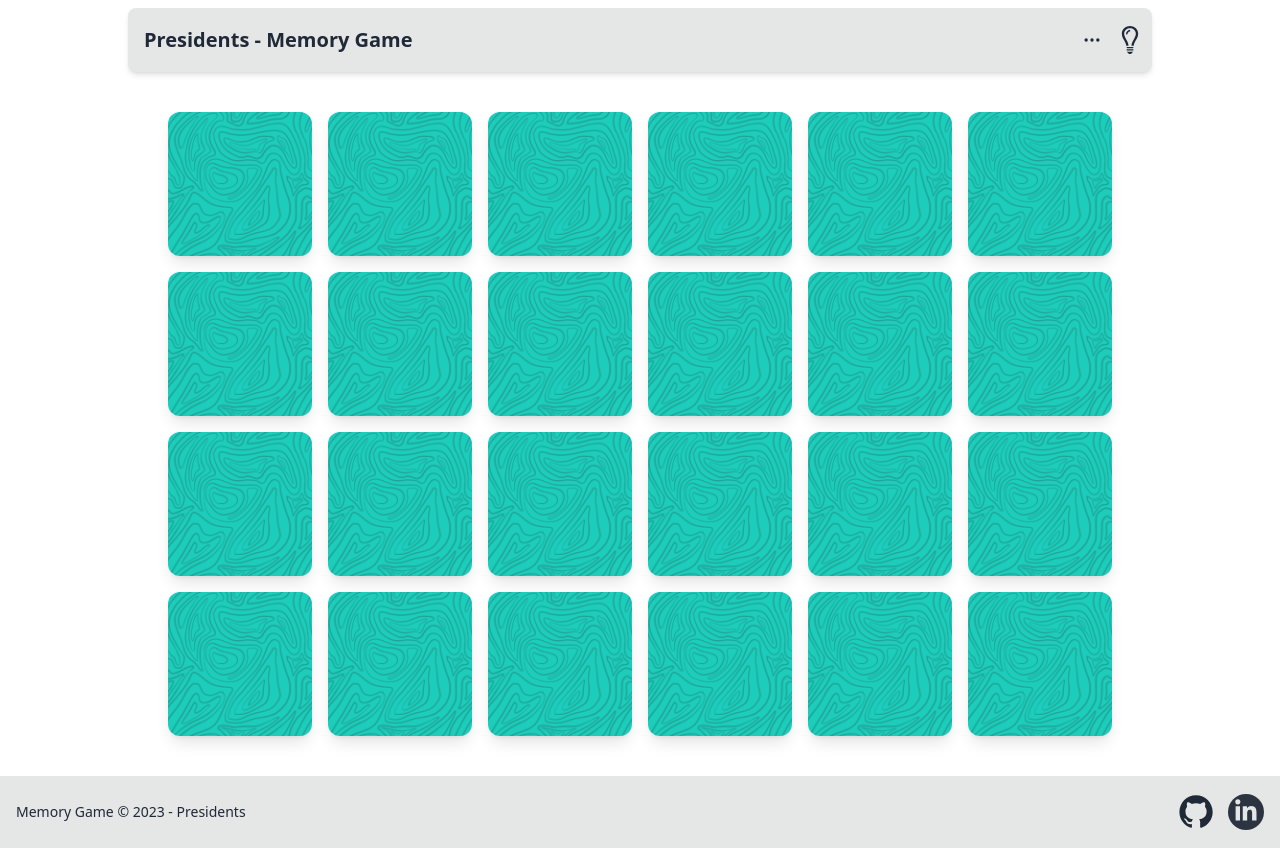
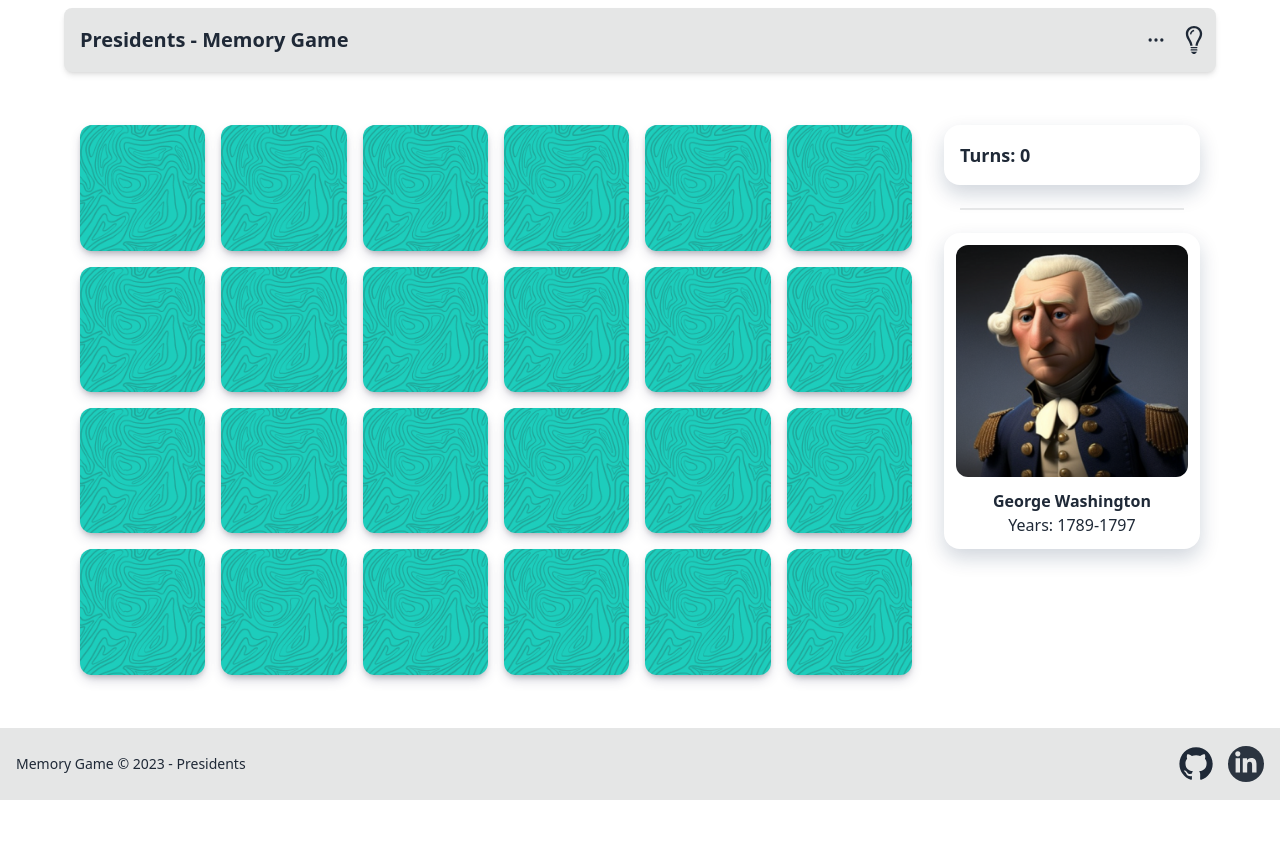
Before and after one commit to fm-anderson/memory-game, a React (Vite) app: page / in a window 1280 px wide. After the commit the page ends 800 px from the top, so only its background shows below. Built offline with nearby package versions, Linux system fonts and the light colour scheme.

Commit message:
feature: info bar markup

```diff
--- a/src/components/Card.jsx
+++ b/src/components/Card.jsx
@@ -8,6 +8,8 @@ function Card({ cardItem }) {
   const [matched, setMatched] = useAtom(matchedAtom);
   const [active, setActive] = useAtom(flippedAtom);
   const matchedClass = matched.includes(cardItem) ? "mask mask-squircle" : "";
+  const shadowClass =
+    "shadow-[rgba(50,50,93,0.25)_0px_6px_12px_-2px,_rgba(0,0,0,0.3)_0px_3px_7px_-3px]";
 
   useEffect(() => {
     if (active.flippedOne && active.flippedTwo) {
@@ -43,7 +45,7 @@ function Card({ cardItem }) {
   return (
     <label className="swap swap-flip">
       <input type="checkbox" checked={flipped} onChange={handleFlip} />
-      <div className="swap-off bg-accent rounded-xl shadow-lg">
+      <div className={`swap-off bg-accent rounded-xl ${shadowClass}`}>
         <img src="/presidents/back.png" className="rounded-xl" />
       </div>
       <div className="swap-on">
--- /dev/null
+++ b/src/components/Counter.jsx
@@ -0,0 +1,13 @@
+import React from "react";
+
+function Counter() {
+  return (
+    <div className="card bg-base-100 h-fit w-full shadow-[rgba(13,_38,_76,_0.19)_0px_9px_20px]">
+      <div className="m-4 flex">
+        <h2 className="justify-start text-lg font-semibold">Turns: 0</h2>
+      </div>
+    </div>
+  );
+}
+
+export default Counter;
--- a/src/components/Game.jsx
+++ b/src/components/Game.jsx
@@ -3,7 +3,7 @@ import Card from "./Card";
 
 function Game({ cards }) {
   return (
-    <div className="m-4 grid max-w-screen-lg grid-cols-4 gap-2 md:m-10 md:grid-cols-6 md:gap-4">
+    <div className="m-4 grid max-w-screen-lg grid-cols-4 gap-2 md:mx-4 md:grid-cols-6 md:gap-4">
       {cards.map((cardItem) => {
         return <Card key={randomKey(8)} cardItem={cardItem} />;
       })}
--- /dev/null
+++ b/src/components/InfoCard.jsx
@@ -0,0 +1,18 @@
+function InfoCard() {
+  return (
+    <div className="card bg-base-100 w-full shadow-[rgba(13,_38,_76,_0.19)_0px_9px_20px] md:w-64">
+      <span className="hidden md:flex">
+        <figure className="px-3 pt-3">
+          <img src="/presidents/1.png" className="rounded-xl" />
+        </figure>
+      </span>
+
+      <div className="my-3 items-center text-center">
+        <h2 className="text-md font-semibold">George Washington</h2>
+        <p>Years: 1789-1797</p>
+      </div>
+    </div>
+  );
+}
+
+export default InfoCard;
--- a/src/components/Navbar.jsx
+++ b/src/components/Navbar.jsx
@@ -2,7 +2,7 @@ import ThemeSelector from "./ThemeSelector";
 
 function Navbar() {
   return (
-    <header className="navbar bg-base-300 max-w-full lg:mt-2 lg:max-w-[80%] lg:rounded-lg lg:shadow-md">
+    <header className="navbar bg-base-300 max-w-full lg:mt-2 lg:max-w-[90%] lg:rounded-lg lg:shadow-md">
       <div className="flex-1">
         <p className="ml-2 text-xl font-semibold">Presidents - Memory Game</p>
       </div>
--- /dev/null
+++ b/src/components/Stack.jsx
@@ -0,0 +1,11 @@
+import InfoCard from "./InfoCard";
+
+function Stack() {
+  return (
+    <div className="stack grid">
+      <InfoCard />
+    </div>
+  );
+}
+
+export default Stack;
--- a/src/routes/HomePage.jsx
+++ b/src/routes/HomePage.jsx
@@ -1,9 +1,11 @@
 import { useState } from "react";
+import { randomCards } from "../utils/game";
+import { presidents } from "../utils/presidents";
 import Game from "../components/Game";
+import Stack from "../components/Stack";
 import Navbar from "../components/Navbar";
 import Footer from "../components/Footer";
-import { randomCards } from "../utils/game";
-import { presidents } from "../utils/presidents";
+import Counter from "../components/Counter";
 
 function HomePage() {
   const [level, setLevel] = useState("medium");
@@ -13,8 +15,13 @@ function HomePage() {
     <div className="bg-base-100 flex h-screen flex-col items-center justify-between text-center">
       <Navbar />
 
-      <main className="grid max-w-full lg:max-w-[80%]">
+      <main className="flex max-w-full flex-col-reverse md:flex-row lg:max-w-[90%]">
         <Game cards={cards} />
+        <div className="m-4 gap-4">
+          <Counter />
+          <div className="divider m-4"></div>
+          <Stack />
+        </div>
       </main>
 
       <Footer />
```
